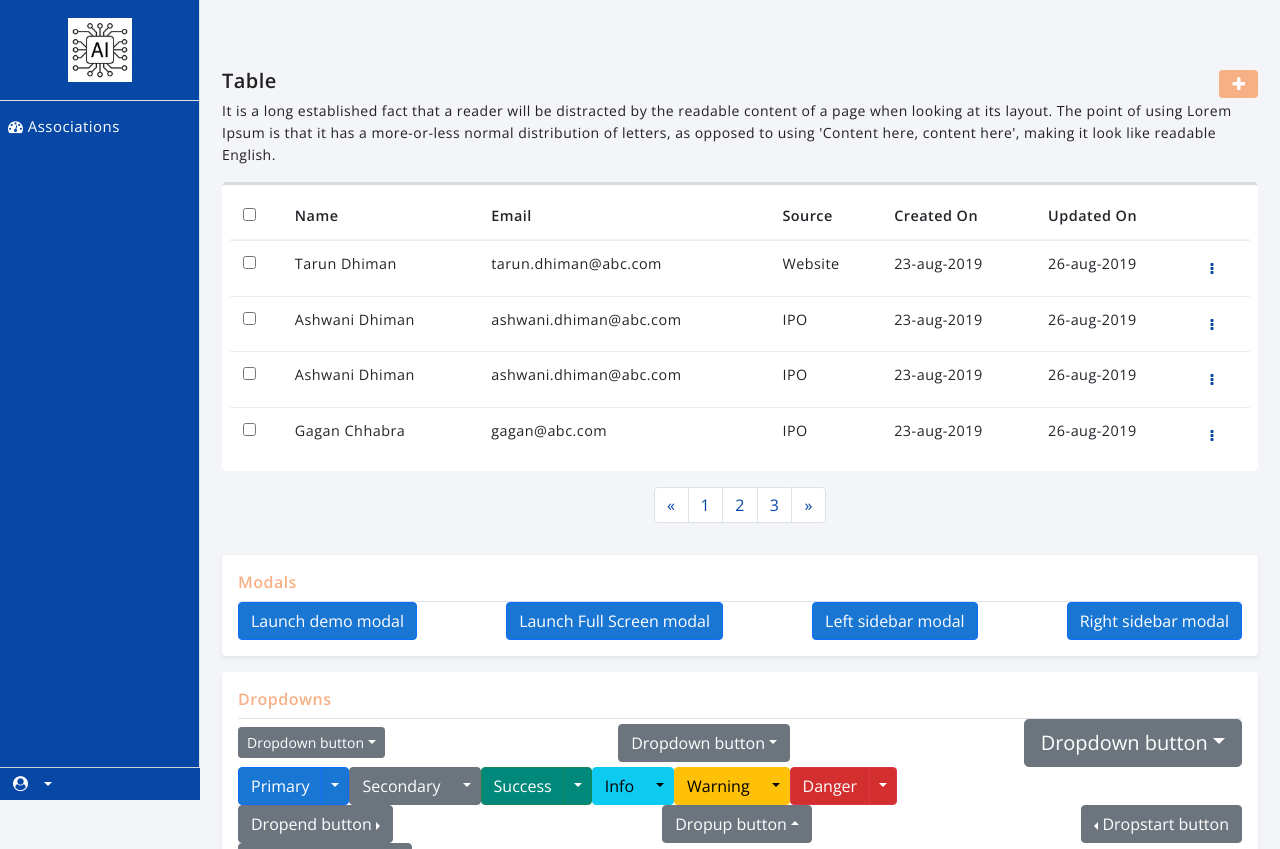
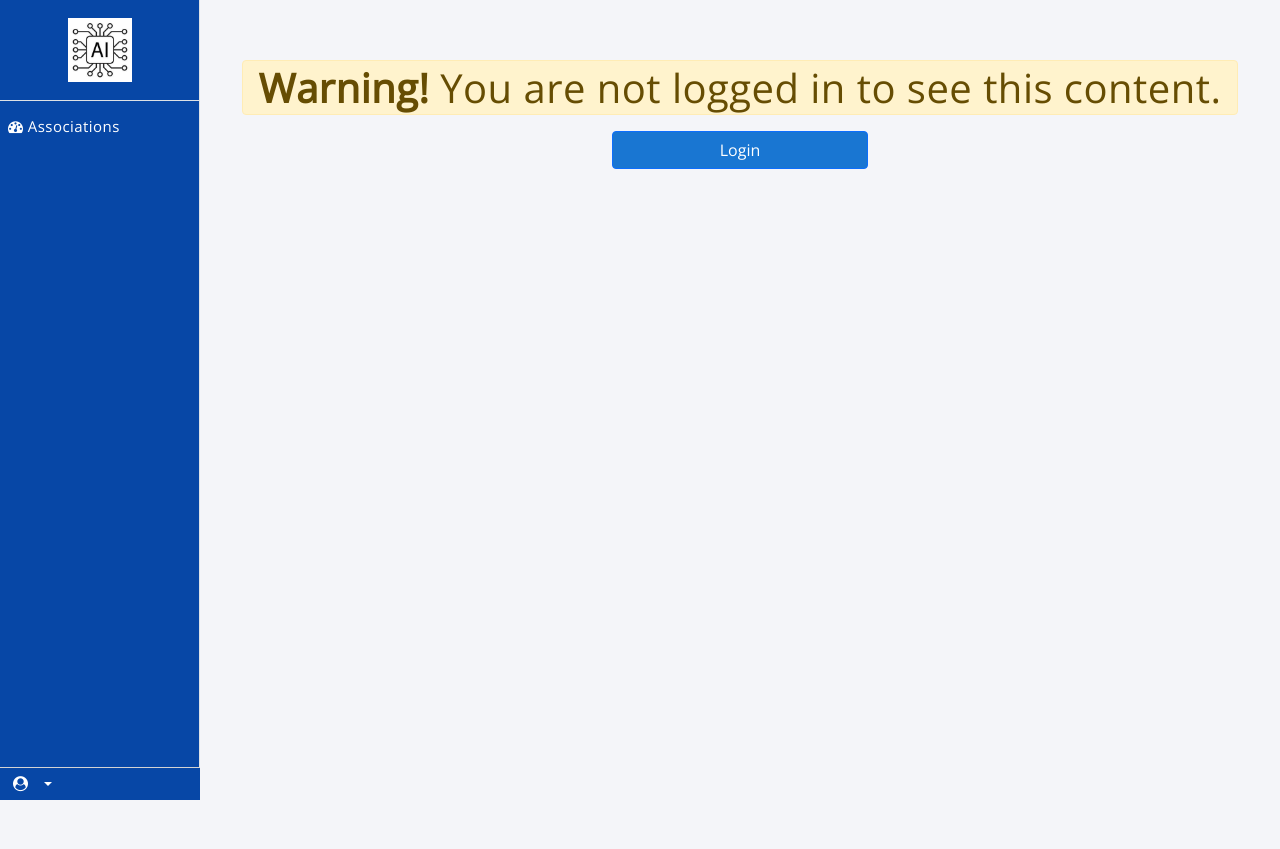
Before and after one commit to fatihazir/Arm-React, a React (Create React App) app: page /typography in a window 1280 px wide. Shown: the top 849 px of the page. After the commit the page ends 800 px from the top, so only its background shows below. Built offline with nearby package versions, Linux system fonts and the light colour scheme.

Commit message:
not logged in component

```diff
--- a/src/assets/lib/Constants.js
+++ b/src/assets/lib/Constants.js
@@ -8,6 +8,4 @@ export const links = {
     deleteTransactionGroup: '/UserTransactionGroup/delete',
     transactions: '/Transaction/getallbygroupId',
     deleteTransaction: '/Transaction/deleteById',
-
-
 }
--- a/src/common/sidebar.js
+++ b/src/common/sidebar.js
@@ -13,10 +13,8 @@ function Sidebar() {
     const dispatch = useDispatch();
 
     function SignOut() {
+        window.location.href = '/login'
         dispatch(deleteUser())
-        setTimeout(() => {
-            window.location.href = '/login'
-        }, 250);
     }
 
     return <div className="border-end sidenav" id="sidebar-wrapper">
--- /dev/null
+++ b/src/components/NotLoggedIn.js
@@ -0,0 +1,19 @@
+function NotLoggedIn() {
+    return (
+        <div style={{
+            display: 'flex',
+            justifyContent: 'center',
+            alignItems: 'center',
+            flexDirection: 'column',
+        }}>
+
+            <div class="alert alert-warning" style={{ fontSize: 40 }}>
+                <strong >Warning!</strong> You are not logged in to see this content.
+            </div>
+            <button onClick={() => window.location.href = '/login'} style={{ width: '20vw' }} type="button" class="btn btn-primary btn-block">Login</button>
+
+        </div>
+    )
+}
+
+export default NotLoggedIn
--- a/src/hoc/adminLayout.js
+++ b/src/hoc/adminLayout.js
@@ -1,38 +1,34 @@
 import React from "react";
 import Sidebar from './../common/sidebar';
+import { useSelector } from 'react-redux';
+import {
+    selectUser
+} from '../features/user/userSlice';
+import NotLoggedIn from "../components/NotLoggedIn";
 
 const adminLayout = (ChildComponent) => {
-    class AdminLayout extends React.Component {
-        constructor(props) {
-            super(props);
+    function AdminLayout() {
+        const user = useSelector(selectUser);
 
-            this.state = {
-                pageLoaded: true,
-                saveLeadClickEvent: ""
-            };
+        function RenderMainContent() {
+            if (user.id) {
+                return <ChildComponent />
+            } else {
+                return <NotLoggedIn />
+            }
         }
 
-        renderHtml() {
-            return <div className="d-flex" id="wrapper">
+        return (<div className="d-flex" id="wrapper">
             {/* <!-- Sidebar--> */}
             <Sidebar />
             {/* <!-- Page content wrapper--> */}
             <div className="main" id="page-content-wrapper">
-                    {/* <!-- Top navigation--> */}
-                    {/* <Header /> */}
                 {/* <!-- Page content--> */}
                 <div className="container-fluid content-container">
-                        <ChildComponent {...this.props} />
+                    {RenderMainContent()}
                 </div>
             </div>
-            </div>
-        }
-
-        render() {
-            return <>
-                {this.renderHtml()}
-            </>
-        }
+        </div>)
     }
 
     return AdminLayout;
--- a/src/pages/HomePage.js
+++ b/src/pages/HomePage.js
@@ -62,8 +62,11 @@ function HomePage() {
   }
 
   useEffect(() => {
-    GetTransactionGroups()
+    if (user.id) {
+      GetTransactionGroups()
+    }
   }, [])
+
 
   return (
     <>
```
Also changed, not shown: src/hoc/userProfileLayout.js (+6 -6 lines), src/pages/TypographyPage.js (+15 -15 lines). Lines whose indentation alone changed are shown as unchanged.
